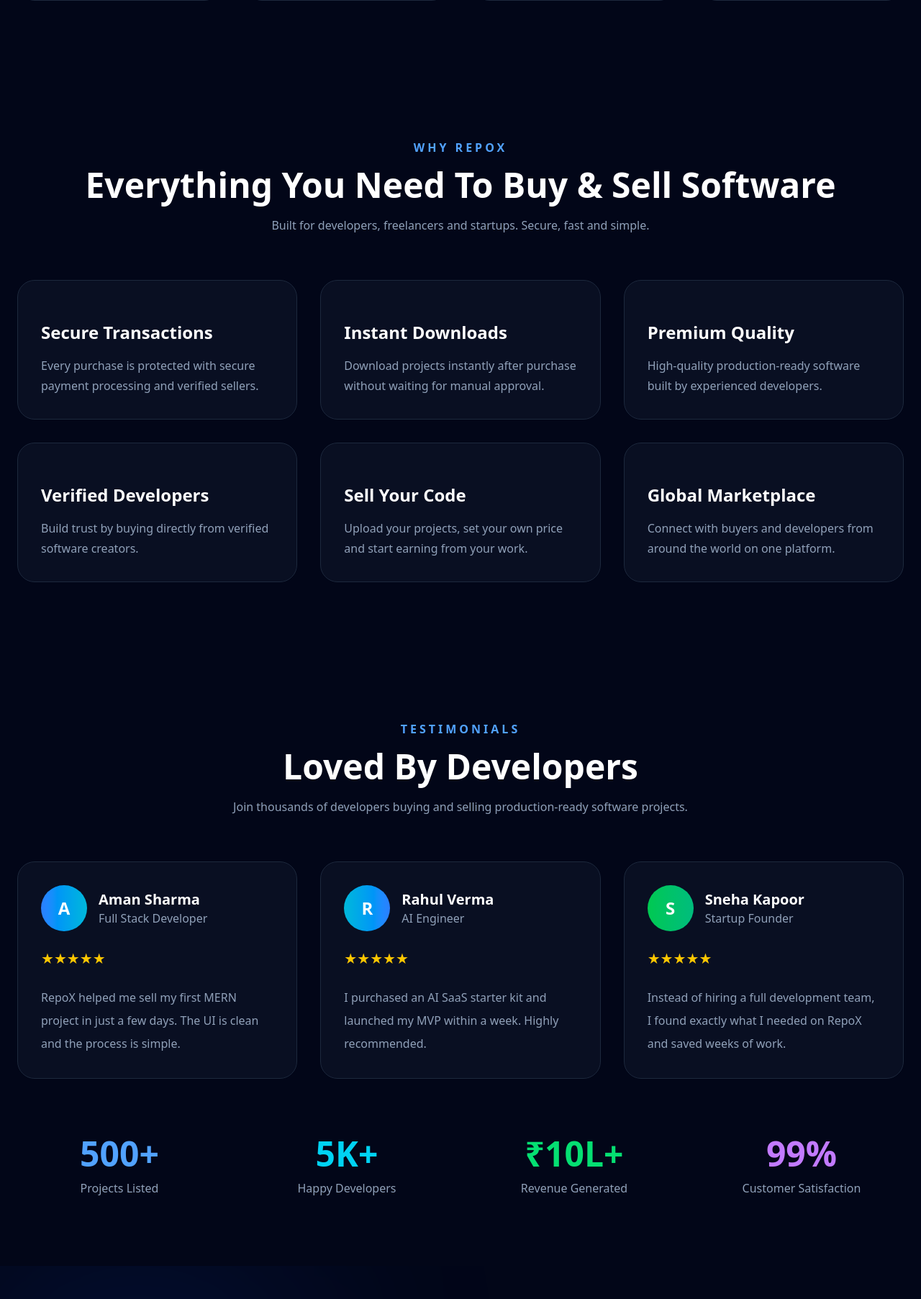
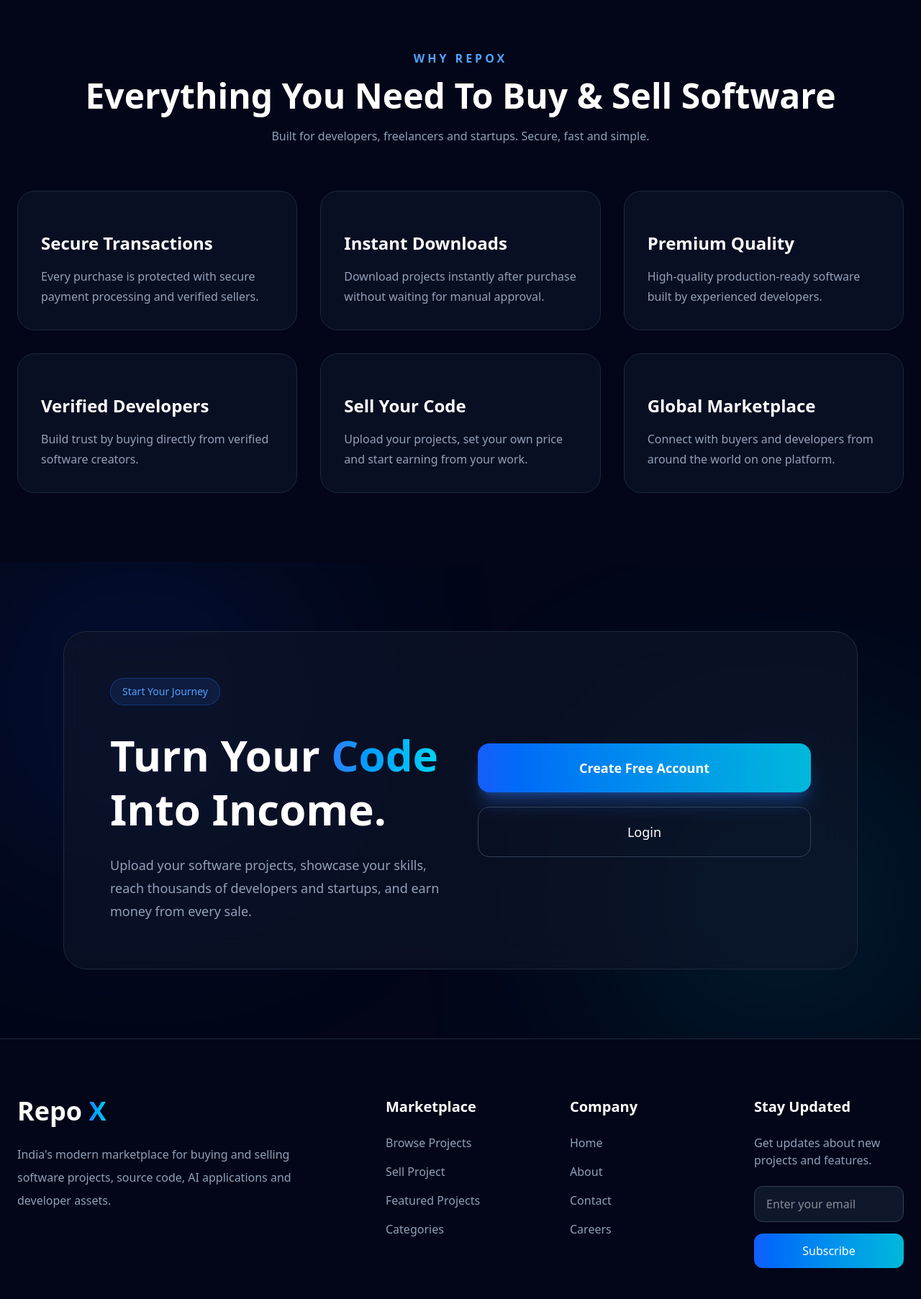
Before and after one commit to MaKER4788/RepoX, a Node project: template views/index.ejs in a window 1280 px wide. Shown: the part 2195-4000 px from the top of the page at 72% size. Run offline with Node 20 templates, Linux system fonts and the light colour scheme; the template is opened without the code that fills it, so the values that code supplies are empty; style sheets or scripts are compiled from the project's sources.

Commit message:
removed fake testimonial

```diff
--- a/views/index.ejs
+++ b/views/index.ejs
@@ -8,8 +8,6 @@
 
 <%- include("partials/features") %>
 
-<%- include("partials/testimonials") %>
-
 <%- include("partials/cta") %>
 
 <%- include("partials/footer") %>
--- a/views/partials/cta.ejs
+++ b/views/partials/cta.ejs
@@ -87,59 +87,7 @@
 
             </div>
 
-            <!-- Bottom Stats -->
 
-            <div class="grid grid-cols-2 md:grid-cols-4 gap-8 mt-16 border-t border-slate-800 pt-10">
-
-                <div class="text-center">
-
-                    <h3 class="text-3xl font-bold text-blue-400">
-                        500+
-                    </h3>
-
-                    <p class="text-slate-500 mt-2">
-                        Projects
-                    </p>
-
-                </div>
-
-                <div class="text-center">
-
-                    <h3 class="text-3xl font-bold text-cyan-400">
-                        5K+
-                    </h3>
-
-                    <p class="text-slate-500 mt-2">
-                        Developers
-                    </p>
-
-                </div>
-
-                <div class="text-center">
-
-                    <h3 class="text-3xl font-bold text-green-400">
-                        ₹10L+
-                    </h3>
-
-                    <p class="text-slate-500 mt-2">
-                        Revenue
-                    </p>
-
-                </div>
-
-                <div class="text-center">
-
-                    <h3 class="text-3xl font-bold text-purple-400">
-                        99%
-                    </h3>
-
-                    <p class="text-slate-500 mt-2">
-                        Satisfaction
-                    </p>
-
-                </div>
-
-            </div>
 
         </div>
 
--- a/views/partials/hero.ejs
+++ b/views/partials/hero.ejs
@@ -65,59 +65,7 @@
 
                 </div>
 
-                <!-- Stats -->
 
-                <div class="mt-16 flex flex-wrap gap-10 sm:gap-14">
-
-                    <div>
-
-                        <h2 class="text-3xl font-bold text-white">
-
-                            500+
-
-                        </h2>
-
-                        <p class="text-slate-500">
-
-                            Projects
-
-                        </p>
-
-                    </div>
-
-                    <div>
-
-                        <h2 class="text-3xl font-bold text-white">
-
-                            120+
-
-                        </h2>
-
-                        <p class="text-slate-500">
-
-                            Developers
-
-                        </p>
-
-                    </div>
-
-                    <div>
-
-                        <h2 class="text-3xl font-bold text-white">
-
-                            99%
-
-                        </h2>
-
-                        <p class="text-slate-500">
-
-                            Satisfaction
-
-                        </p>
-
-                    </div>
-
-                </div>
 
             </div>
 
--- a/views/partials/testimonials.ejs
+++ /dev/null
@@ -1,247 +0,0 @@
-<section class="py-24 bg-slate-950">
-
-    <div class="max-w-7xl mx-auto px-6">
-
-        <!-- Heading -->
-
-        <div class="text-center">
-
-            <p class="text-blue-400 uppercase tracking-[0.25em] font-semibold">
-
-                Testimonials
-
-            </p>
-
-            <h2 class="text-4xl md:text-5xl font-bold mt-4">
-
-                Loved By Developers
-
-            </h2>
-
-            <p class="text-slate-400 mt-5 max-w-2xl mx-auto">
-
-                Join thousands of developers buying and selling production-ready software projects.
-
-            </p>
-
-        </div>
-
-
-
-        <!-- Cards -->
-
-        <div class="grid lg:grid-cols-3 gap-8 mt-16">
-
-            <!-- Card 1 -->
-
-            <div class="rounded-3xl bg-slate-900/60 backdrop-blur-xl border border-slate-800 p-8 hover:border-blue-500 transition duration-300 hover:-translate-y-2">
-
-                <div class="flex items-center gap-4">
-
-                    <div class="h-16 w-16 rounded-full bg-gradient-to-r from-blue-500 to-cyan-500 flex items-center justify-center text-2xl font-bold">
-
-                        A
-
-                    </div>
-
-                    <div>
-
-                        <h3 class="text-xl font-bold">
-
-                            Aman Sharma
-
-                        </h3>
-
-                        <p class="text-slate-400">
-
-                            Full Stack Developer
-
-                        </p>
-
-                    </div>
-
-                </div>
-
-                <div class="mt-6 text-yellow-400 text-xl">
-
-                    ★★★★★
-
-                </div>
-
-                <p class="mt-6 text-slate-400 leading-8">
-
-                    RepoX helped me sell my first MERN project in just a few days. The UI is clean and the process is simple.
-
-                </p>
-
-            </div>
-
-
-
-            <!-- Card 2 -->
-
-            <div class="rounded-3xl bg-slate-900/60 backdrop-blur-xl border border-slate-800 p-8 hover:border-cyan-500 transition duration-300 hover:-translate-y-2">
-
-                <div class="flex items-center gap-4">
-
-                    <div class="h-16 w-16 rounded-full bg-gradient-to-r from-cyan-500 to-blue-500 flex items-center justify-center text-2xl font-bold">
-
-                        R
-
-                    </div>
-
-                    <div>
-
-                        <h3 class="text-xl font-bold">
-
-                            Rahul Verma
-
-                        </h3>
-
-                        <p class="text-slate-400">
-
-                            AI Engineer
-
-                        </p>
-
-                    </div>
-
-                </div>
-
-                <div class="mt-6 text-yellow-400 text-xl">
-
-                    ★★★★★
-
-                </div>
-
-                <p class="mt-6 text-slate-400 leading-8">
-
-                    I purchased an AI SaaS starter kit and launched my MVP within a week. Highly recommended.
-
-                </p>
-
-            </div>
-
-
-
-            <!-- Card 3 -->
-
-            <div class="rounded-3xl bg-slate-900/60 backdrop-blur-xl border border-slate-800 p-8 hover:border-green-500 transition duration-300 hover:-translate-y-2">
-
-                <div class="flex items-center gap-4">
-
-                    <div class="h-16 w-16 rounded-full bg-gradient-to-r from-green-500 to-emerald-500 flex items-center justify-center text-2xl font-bold">
-
-                        S
-
-                    </div>
-
-                    <div>
-
-                        <h3 class="text-xl font-bold">
-
-                            Sneha Kapoor
-
-                        </h3>
-
-                        <p class="text-slate-400">
-
-                            Startup Founder
-
-                        </p>
-
-                    </div>
-
-                </div>
-
-                <div class="mt-6 text-yellow-400 text-xl">
-
-                    ★★★★★
-
-                </div>
-
-                <p class="mt-6 text-slate-400 leading-8">
-
-                    Instead of hiring a full development team, I found exactly what I needed on RepoX and saved weeks of work.
-
-                </p>
-
-            </div>
-
-        </div>
-
-
-
-        <!-- Stats -->
-
-        <div class="grid grid-cols-2 md:grid-cols-4 gap-8 mt-20">
-
-            <div class="text-center">
-
-                <h2 class="text-5xl font-bold text-blue-400">
-
-                    500+
-
-                </h2>
-
-                <p class="text-slate-400 mt-3">
-
-                    Projects Listed
-
-                </p>
-
-            </div>
-
-            <div class="text-center">
-
-                <h2 class="text-5xl font-bold text-cyan-400">
-
-                    5K+
-
-                </h2>
-
-                <p class="text-slate-400 mt-3">
-
-                    Happy Developers
-
-                </p>
-
-            </div>
-
-            <div class="text-center">
-
-                <h2 class="text-5xl font-bold text-green-400">
-
-                    ₹10L+
-
-                </h2>
-
-                <p class="text-slate-400 mt-3">
-
-                    Revenue Generated
-
-                </p>
-
-            </div>
-
-            <div class="text-center">
-
-                <h2 class="text-5xl font-bold text-purple-400">
-
-                    99%
-
-                </h2>
-
-                <p class="text-slate-400 mt-3">
-
-                    Customer Satisfaction
-
-                </p>
-
-            </div>
-
-        </div>
-
-    </div>
-
-</section>
```
Also changed, not shown: views/partials/marketplace/search.ejs (+0 -55 lines).
